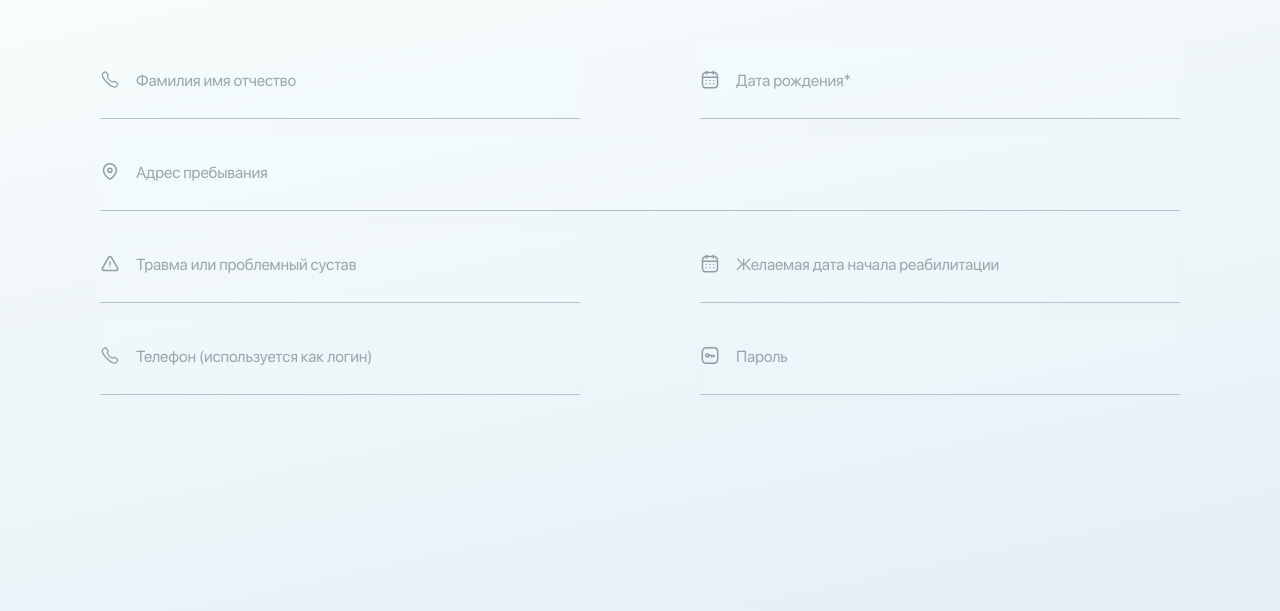
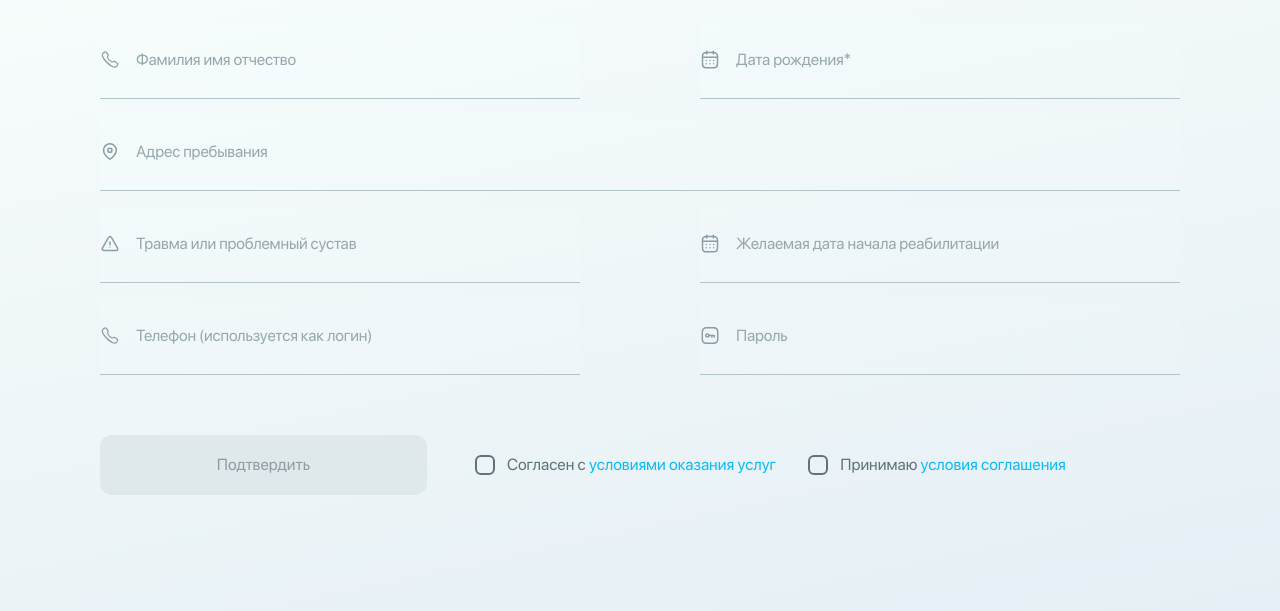
Before and after one commit to JustifyContentSB/form, a website: page app/index.html in a window 1280 px wide. Shown: the part 189-800 px from the top of the page. Drawn offline with Linux system fonts and the light colour scheme.

Commit message:
верстка подвала формы

```diff
--- a/app/index.html
+++ b/app/index.html
@@ -83,6 +83,23 @@
 					<span class="form__placeholder">Пароль</span>
 				</label>
             </div>
+            <div class="form__manage">
+                <input class="form__submit" type="submit" value="Подтвердить" disabled>
+                <label class="form__check">
+					<input type="checkbox">
+					<span class="form__checkbox"></span>
+					<span class="form__text">
+						Cогласен с <a href="#">условиями оказания услуг</a>
+					</span>
+				</label>
+                <label class="form__check">
+					<input type="checkbox">
+					<span class="form__checkbox"></span>
+					<span class="form__text">
+						Принимаю <a href="#">условия соглашения</a>
+					</span>
+				</label>
+            </div>
         </form>
     </main>
 
--- a/app/scss/_base/vars.scss
+++ b/app/scss/_base/vars.scss
@@ -4,4 +4,5 @@
     --svgColor: #8C9EA4;
     --svgColorFocus: #0DBBF5;
     --inputColor: #3F4C50;
+    --accent: #0DBBF5;
 }
--- a/app/scss/_main/form.scss
+++ b/app/scss/_main/form.scss
@@ -1,4 +1,5 @@
 .form {
+    padding: 20px 0;
     &__title {
         margin-bottom: 60px;
         font-family: Rubik;
@@ -10,6 +11,7 @@
         text-align: center;
     }
     &__inputs {
+        margin-bottom: 44px;
         display: flex;
         flex-wrap: wrap;
         justify-content: space-between;
@@ -32,6 +34,7 @@
             border: none;
             border-bottom: 1px solid #B1C4CA;
             color: var(--inputColor);
+            font-weight: 500;
             outline: none;
             &::placeholder {
                 color: var(--placeholder);
@@ -49,9 +52,8 @@
     &__placeholder {
         position: absolute;
         z-index: -1;
-        top: 50%;
+        top: 39%;
         left: 36px;
-        transform: translateY(-50%);
         color: var(--placeholder);
         cursor: text;
         font-size: 16px;
@@ -68,4 +70,75 @@
             fill: var(--svgColor);
         }
     }
+    &__manage {
+        display: flex;
+        align-items: center;
+        flex-wrap: wrap;
+    }
+    &__submit {
+        width: 100%;
+        max-width: 327px;
+        padding: 21px;
+        margin-right: 48px;
+        background: #005E7B;
+        color: #fff;
+        border-radius: 12px;
+        border: none;
+        cursor: pointer;
+        text-align: center;
+        transition: opacity .3s ease;
+        &:hover,
+        &:focus {
+            opacity: 0.8;
+        }
+        &:disabled {
+            background: #DFE8EB;
+            color: var(--placeholder);
+            &:hover,
+            &:focus {
+                opacity: 1;
+            }
+        }
+    }
+    &__check {
+        margin-right: 32px;
+        display: flex;
+        align-items: center;
+        color: #607379;
+        cursor: pointer;
+        a {
+            color: var(--accent);
+        }
+        input {
+            display: none;
+            &:checked~.form__checkbox {
+                border-color: var(--accent);
+                &::after {
+                    opacity: 1;
+                }
+            }
+        }
+    }
+    &__checkbox {
+        width: 20px;
+        min-width: 20px;
+        height: 20px;
+        margin-right: 12px;
+        border: 2px solid #607379;
+        border-radius: 6px;
+        position: relative;
+        &::after {
+            content: '';
+            position: absolute;
+            top: 50%;
+            left: 50%;
+            transform: translate(-50%, -50%);
+            width: 12px;
+            height: 9px;
+            background: url('../../images/icons/check.svg');
+            background-repeat: no-repeat;
+            background-size: contain;
+            opacity: 0;
+        }
+    }
 }
--- a/app/scss/_main/main.scss
+++ b/app/scss/_main/main.scss
@@ -1,4 +1,4 @@
 .main {
-    padding-top: 124px;
+    padding-top: 84px;
     flex-grow: 1;
 }
```
Also changed, not shown: app/css/index/style.min.css.
